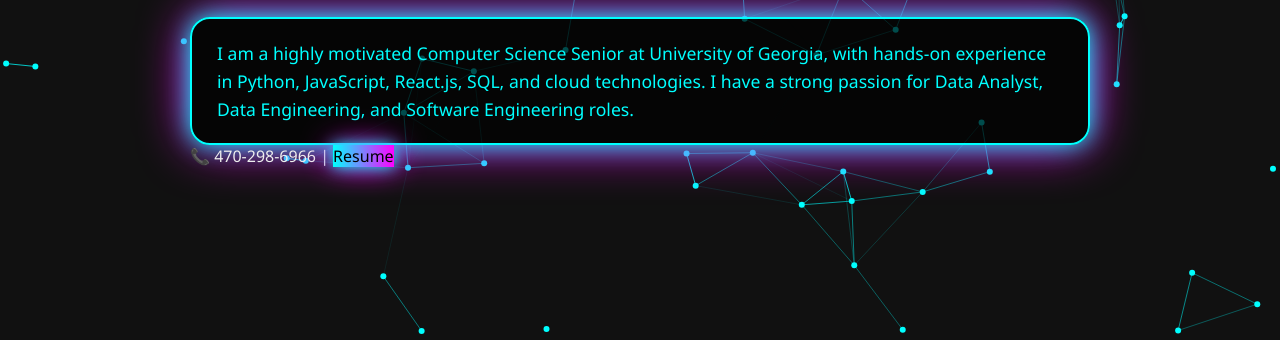
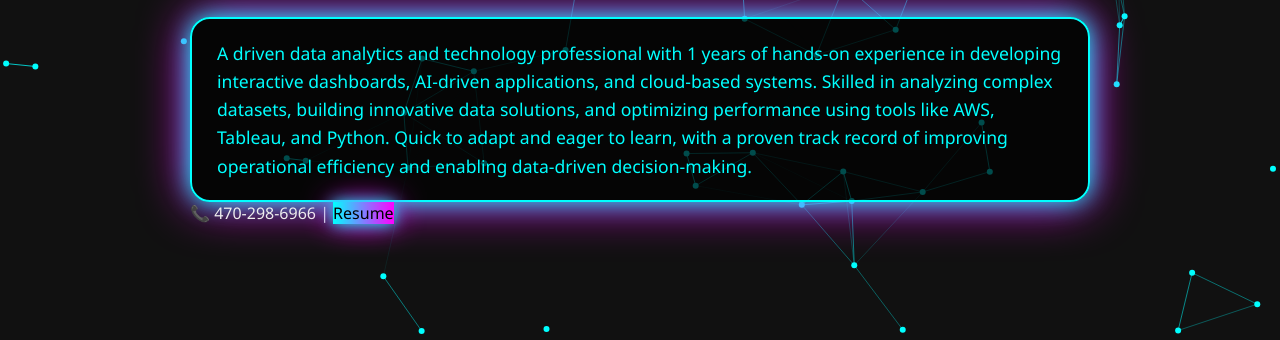
Before and after one commit to indukuripavan28/Portfolio, a plain HTML site: page index.html in a window 1280 px wide. Shown: the part 460-800 px from the top of the page. Drawn offline with Linux system fonts and the light colour scheme.

```diff
--- a/index.html
+++ b/index.html
@@ -31,7 +31,7 @@
         <!-- Cyberpunk glowing box -->
         <div class="about-box">
           <p>
-            I am a highly motivated Computer Science Senior at University of Georgia, with hands-on experience in Python, JavaScript, React.js, SQL, and cloud technologies. I have a strong passion for Data Analyst, Data Engineering, and Software Engineering roles.
+            A driven data analytics and technology professional with 1 years of hands-on experience in developing interactive dashboards, AI-driven applications, and cloud-based systems. Skilled in analyzing complex datasets, building innovative data solutions, and optimizing performance using tools like AWS, Tableau, and Python. Quick to adapt and eager to learn, with a proven track record of improving operational eﬃciency and enabling data-driven decision-making.
           </p>
         </div>
 
```
Also changed, not shown: package-lock.json (added).
